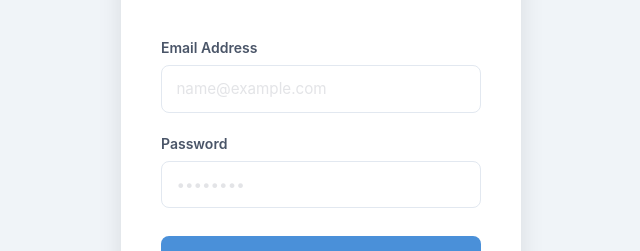
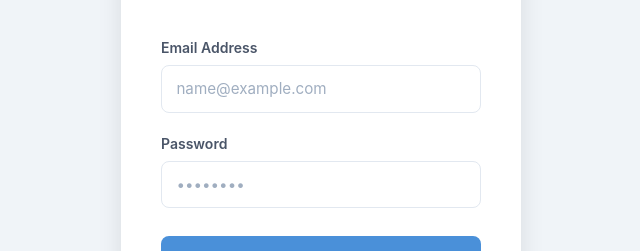
Before and after one commit to aiden2480/summit-gear, a React (Vite) app in the folder frontend/: page /login in a window 1280 px wide. Shown: the part 270-521 px from the top of the page, without its empty margins (319-959 px from the left). Built offline with nearby package versions, Linux system fonts and the light colour scheme.

Commit message:
fix(ui): improve login input text and placeholder contrast

```diff
--- a/frontend/src/components/Login.css
+++ b/frontend/src/components/Login.css
@@ -47,6 +47,12 @@
   font-size: 0.95rem;
   transition: border-color 0.2s;
   box-sizing: border-box;
+  color: #1a202c;
+  background: #ffffff;
+}
+
+.input-group input::placeholder {
+  color: #a0aec0;
 }
 
 .input-group input:focus {
```
